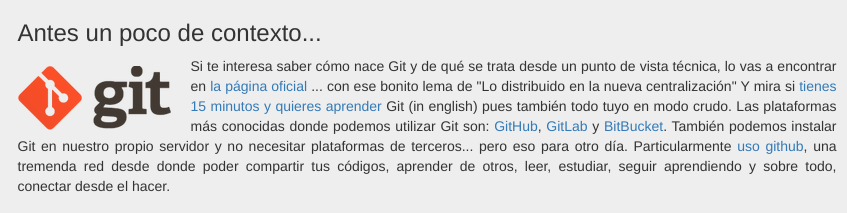
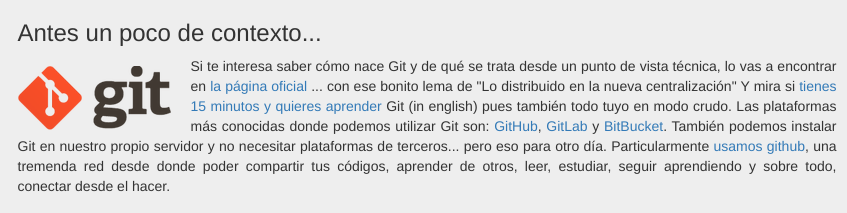
Before and after one commit to nodocomun/nodocomun.github.io, a website: page manual-git/index.html in a window 1280 px wide. Shown: the part 1121-1334 px from the top of the page, 213-1060 px from the left. Drawn offline with Linux system fonts and the light colour scheme.

Commit message:
Link github nodocomun

```diff
--- a/manual-git/index.html
+++ b/manual-git/index.html
@@ -112,7 +112,7 @@
 
                 Las plataformas más conocidas donde podemos utilizar Git son: <a href="http://www.github.com">GitHub</a>, <a href="http://www.gitlab.com">GitLab</a> y <a href="https://bitbucket.org">BitBucket</a>. También podemos instalar Git en nuestro propio servidor y no necesitar plataformas de terceros... pero eso para otro día.
 
-                Particularmente <a href="https://github.com/danicotillas">uso github</a>, una tremenda red desde donde poder compartir tus códigos, aprender de otros, leer, estudiar, seguir aprendiendo y sobre todo, conectar desde el hacer.
+                Particularmente <a href="https://github.com/nodocomun">usamos github</a>, una tremenda red desde donde poder compartir tus códigos, aprender de otros, leer, estudiar, seguir aprendiendo y sobre todo, conectar desde el hacer.
                 <h2></h2>
                 <h2><strong>Metámonos en la cocina</strong></h2>
                 Olvídate de códigos, palabras que suenan raro en tu cabeza, símbolos que nunca viste antes y demás jerga que te hacen cerrar la pestaña del navegador despavorido.
```
